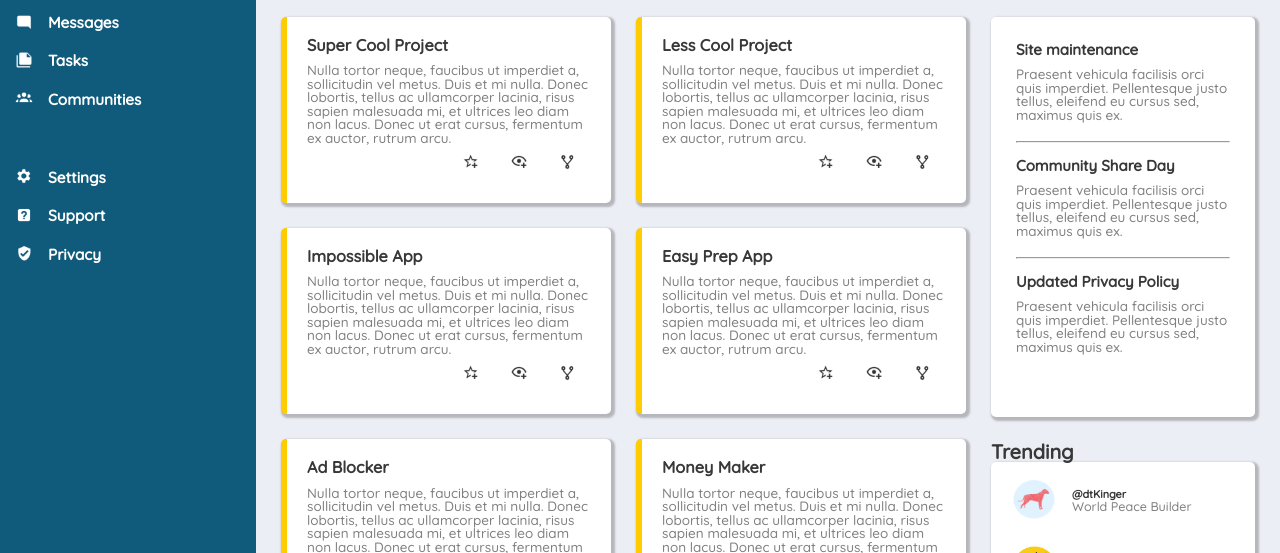
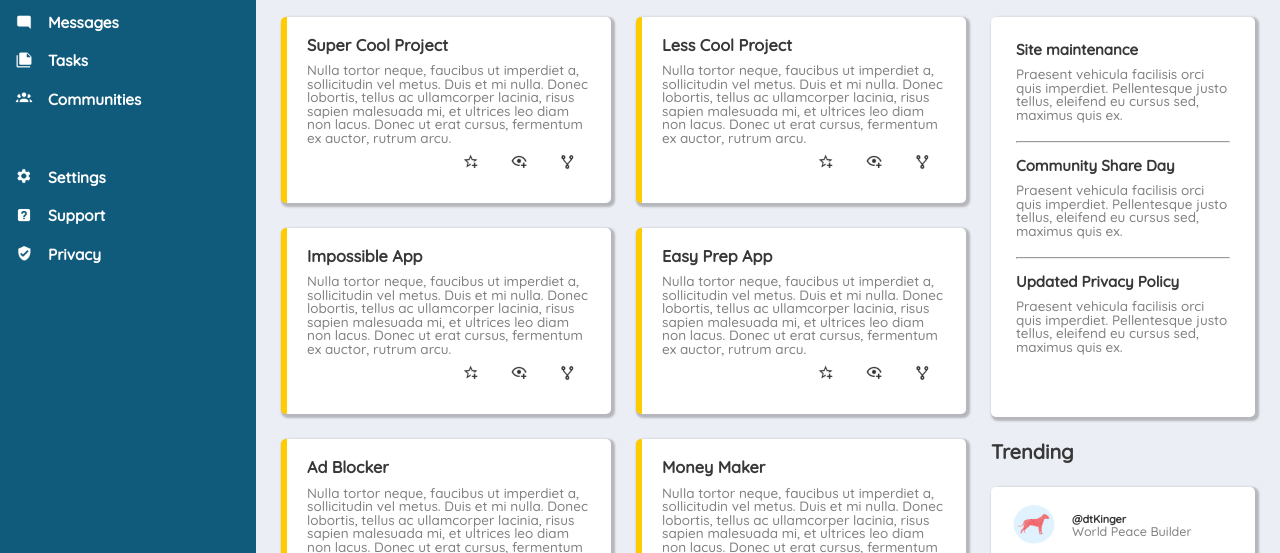
Before and after one commit to dtKinger/admin-dashboard-TOP, a plain HTML site: page index.html in a window 1280 px wide. Shown: the part 193-746 px from the top of the page. Drawn offline with Linux system fonts and the light colour scheme.

Commit message:
Use same style for section headers

```diff
--- a/index.html
+++ b/index.html
@@ -86,8 +86,8 @@
         <h4>Updated Privacy Policy</h4>
         <p>Praesent vehicula facilisis orci quis imperdiet. Pellentesque justo tellus, eleifend eu cursus sed, maximus quis ex.</p>
       </div>
+      <h2>Trending</h2>
       <div class="trending">
-        <h2>Trending</h2>
         <div class="list-trending">
           <ul>
             <li class="trend"><span><img src="grid-assets/right-panel/dog.png" alt="" class="avatar"></span><p class="username">@dtKinger <br> <span class="project-name">World Peace Builder</span></p></li>
--- a/style.css
+++ b/style.css
@@ -335,7 +335,7 @@
   grid-row: 1 / 4;
   display: grid;
   gap: 25px;
-  grid-template-rows: min-content minmax(50vh, min-content) minmax(50vh, min-content);
+  grid-template-rows: min-content minmax(50vh, min-content) min-content minmax(50vh, min-content);
 }
 
 hr{
```
